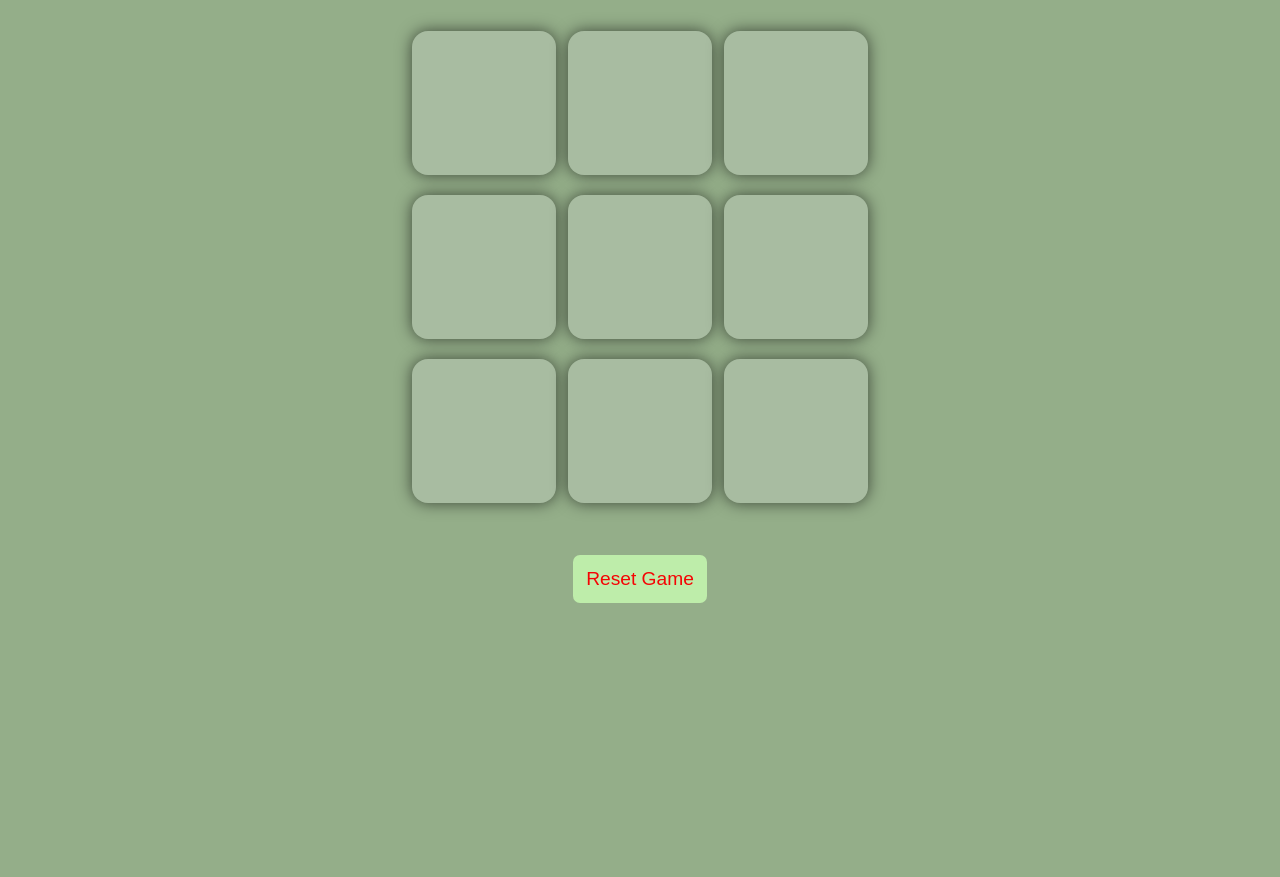
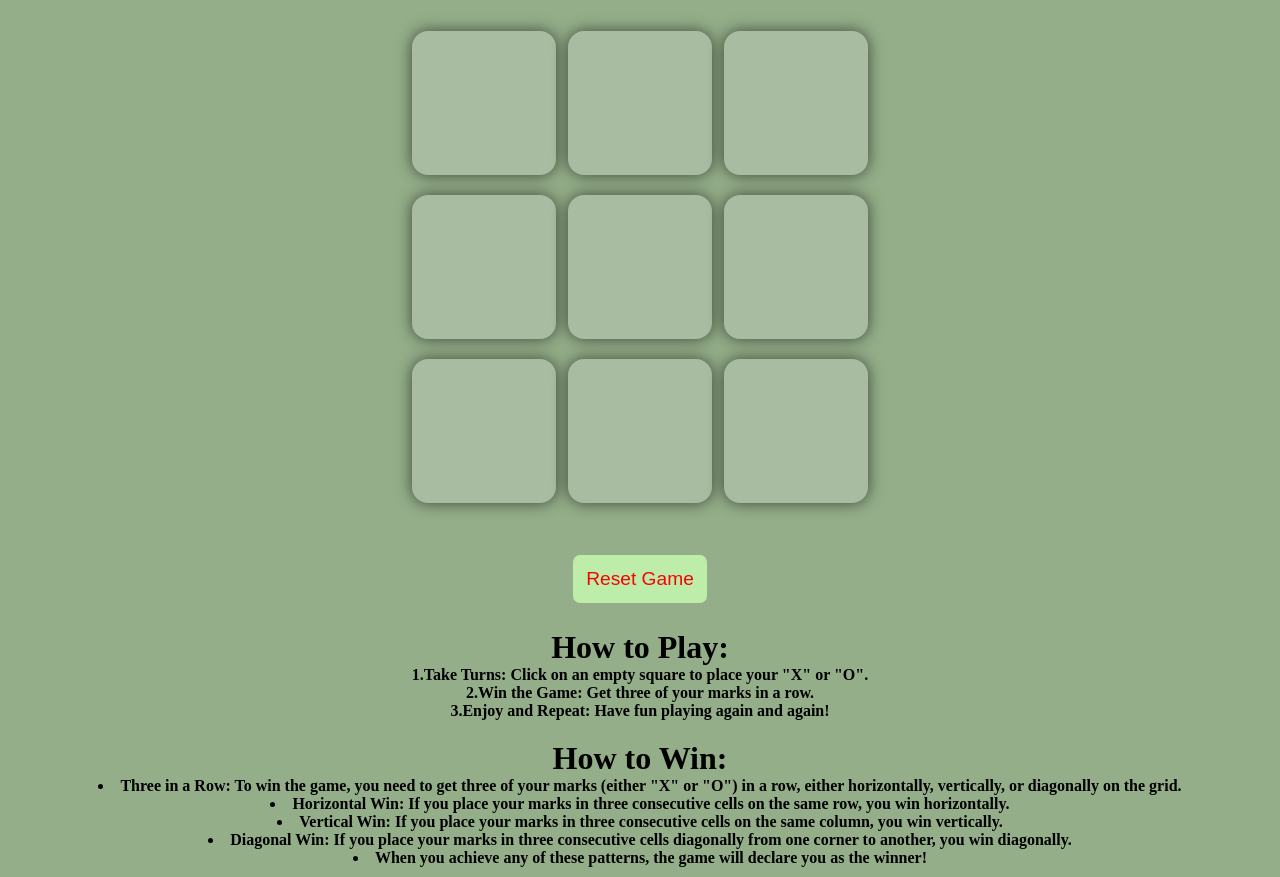
Before and after one commit to sachinjaiswal01/Tic-Tac-Toe-Game, a plain HTML site: page index.html in a window 1280 px wide. Shown: the part 106-983 px from the top of the page. Before the commit the page ends 800 px from the top, so only its background shows below. Drawn offline with Linux system fonts and the light colour scheme.

Commit message:
Adding how to play and how to win instructions

```diff
--- a/index.html
+++ b/index.html
@@ -27,6 +27,20 @@
             </div>
         </div>
         <button class="reset-btn">Reset Game</button>
+        <div class="disc">
+            <h1>How to Play:</h1>
+            <h4>1.Take Turns: Click on an empty square to place your "X" or "O".</h4>
+            <h4>2.Win the Game: Get three of your marks in a row.</h4>
+            <h4>3.Enjoy and Repeat: Have fun playing again and again!</h4>
+        </div>
+        <div class="disc">
+            <h1>How to Win:</h1>
+            <h4><li>Three in a Row: To win the game, you need to get three of your marks (either "X" or "O") in a row, either horizontally, vertically, or diagonally on the grid.</li></h4>
+            <h4><li>Horizontal Win: If you place your marks in three consecutive cells on the same row, you win horizontally.</li></h4>
+            <h4><li>Vertical Win: If you place your marks in three consecutive cells on the same column, you win vertically.</li></h4>
+            <h4><li>Diagonal Win: If you place your marks in three consecutive cells diagonally from one corner to another, you win diagonally.</li></h4>
+            <h4><li>When you achieve any of these patterns, the game will declare you as the winner!</li></h4>
+        </div>
     </main>
     <script src="app.js"></script>
 </body>
--- a/style.css
+++ b/style.css
@@ -84,3 +84,6 @@ body{
 .turnX{
     color: #CF4D6F;
 }
+.disc{
+    padding: 10px;
+}
```
